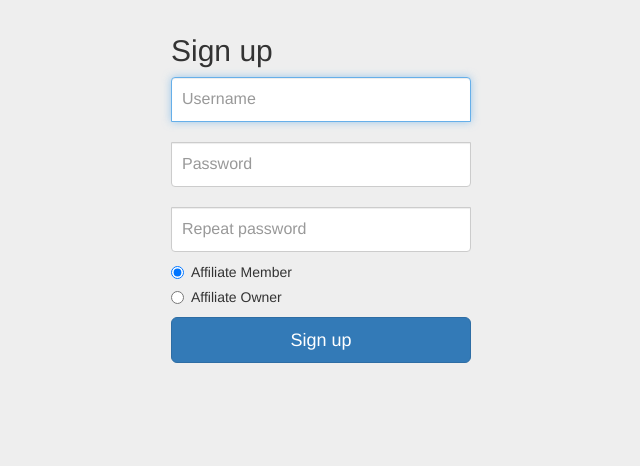
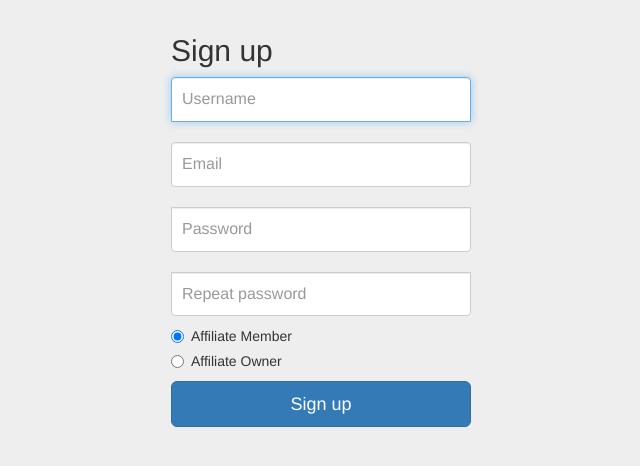
Before and after one commit to drewmalin/WodTag, a Flask app: page /user/create in a window 1280 px wide. Shown: the part 51-517 px from the top of the page, without its empty margins (319-959 px from the left). Run offline with Flask 2, Linux system fonts and the light colour scheme; some libraries are stand-ins or nearby versions.

Commit message:
added email

```diff
--- a/Main/models.py
+++ b/Main/models.py
@@ -25,6 +25,7 @@ class User(db.Model):
     username = db.Column(db.String(128))
     password = db.Column(db.String(128))
     salt = db.Column(db.String(128))
+    email = db.Column(db.String(128))
     is_gym_owner = db.Column(db.Boolean)
     member_gym_id = db.Column(db.Integer, db.ForeignKey('Gym.id'))
     owner_gym_id = db.Column(db.Integer, db.ForeignKey('Gym.id'))
--- a/Main/templates/user_create.html
+++ b/Main/templates/user_create.html
@@ -4,6 +4,7 @@
     <form class="form-signin" action="{{ url_for('users') }}" method="POST">
         <h2 class="form-signin-heading">Sign up</h2>
         <input type="text" class="form-control" name="username" placeholder="Username" autofocus/><br>
+        <input type="email" class="form-control" name="email" placeholder="Email"/><br>
         <input type="password" class="form-control" name="password" placeholder="Password"/><br>
         <input type="password" class="form-control" name="password2" placeholder="Repeat password"/>
         <div class="radio">
--- a/Main/templates/user_edit.html
+++ b/Main/templates/user_edit.html
@@ -6,6 +6,7 @@
             <h2 class="form-signin-heading">Edit User</h2>
             <input type="hidden" name="_method" value="PUT">
             <input class="form-control" name="username" type="text" value="{{ user.username }}" autofocus/><br>
+            <input class="form-control" name="email" type="email" value="{{ user.email }}"/><br>
             <input class="form-control" name="profile_pic" type=file>
             <br />
             <button class="btn btn-lg btn-primary btn-block" name="submit" type="submit">Save</button>
--- a/Main/views/user.py
+++ b/Main/views/user.py
@@ -1,4 +1,4 @@
-import os
+import re
 from ..util import db
 from ..models import *
 from flask.ext.login import login_required
@@ -27,6 +27,7 @@ class Users(flask.views.MethodView):
             return flask.redirect(flask.url_for('user_create'))
         else:
             user = User(flask.request.form['username'], flask.request.form['password'])
+            user.email = flask.request.form.get('email', '')
             user_type = flask.request.form.get('user_type', '')
             if user_type == "owner":
                 user.is_gym_owner = True
@@ -50,6 +51,12 @@ class Users(flask.views.MethodView):
         if not user_type:
             flask.flash("Define membership type!", "error")
             error += 1
+        email = flask.request.form.get('email', '')
+        if email:
+            regex = re.compile('[^@]+@[^@]+\.[^@]+')
+            if regex.match(email) is None:
+                flask.flash("Email is invalid!", "error")
+                error += 1
         return error
 
     @staticmethod
@@ -116,6 +123,7 @@ class UserCRUD(flask.views.MethodView):
             user = User.query.get(user_id)
             pic = flask.request.files['profile_pic']
             user.username = flask.request.form['username']
+            user.email = flask.request.form.get('email', '')
             db.session.add(user)
             db.session.commit()
 
@@ -140,4 +148,10 @@ class UserCRUD(flask.views.MethodView):
             if not filename.rsplit('.', 1)[1] in IMG_FILETYPES:
                 flask.flash("User picture must be an image file!", "error")
                 error += 1
+        email = flask.request.form.get('email', '')
+        if email:
+            regex = re.compile('[^@]+@[^@]+\.[^@]+')
+            if regex.match(email) is None:
+                flask.flash("Email is invalid!", "error")
+                error += 1
         return error
```
